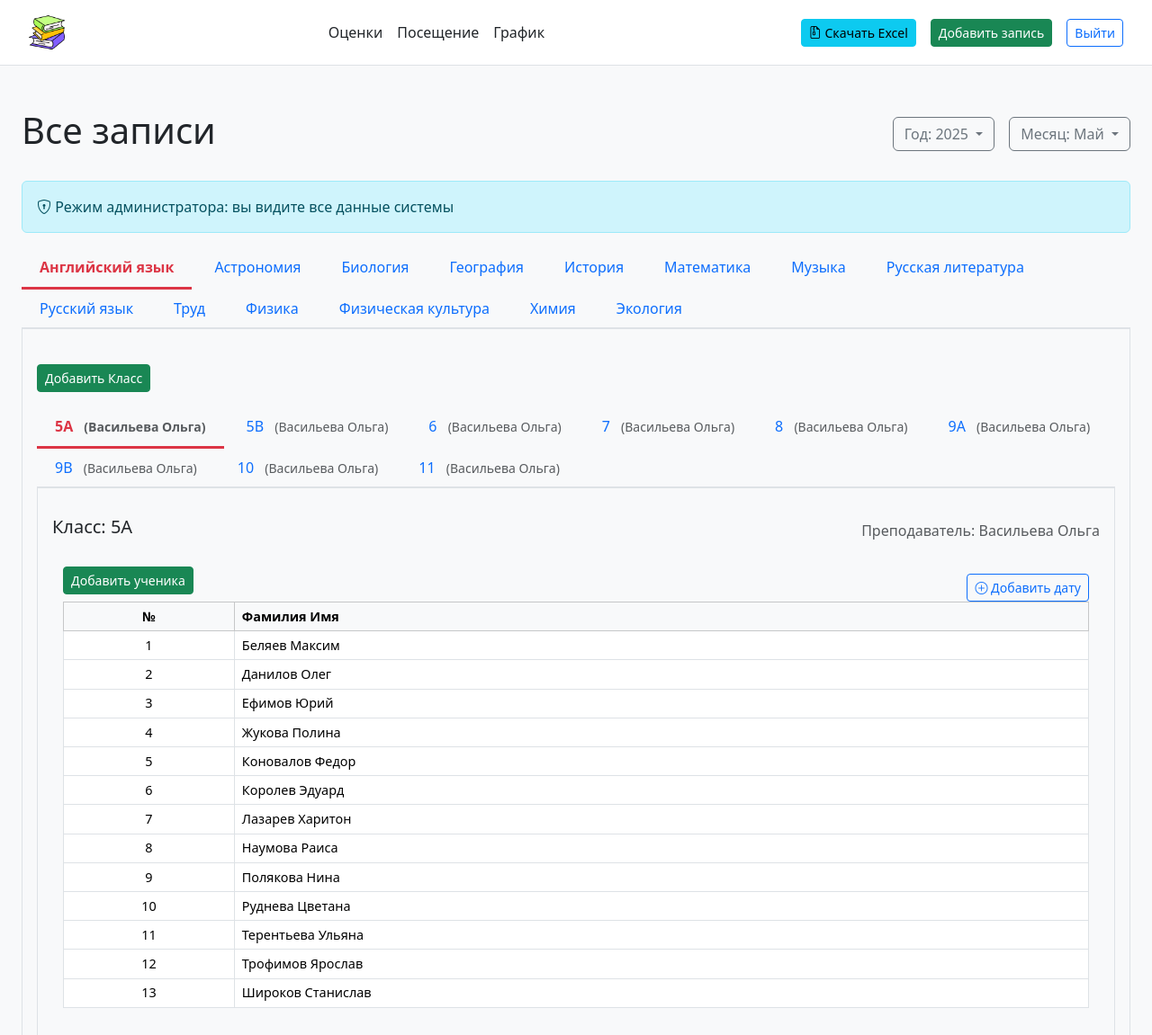
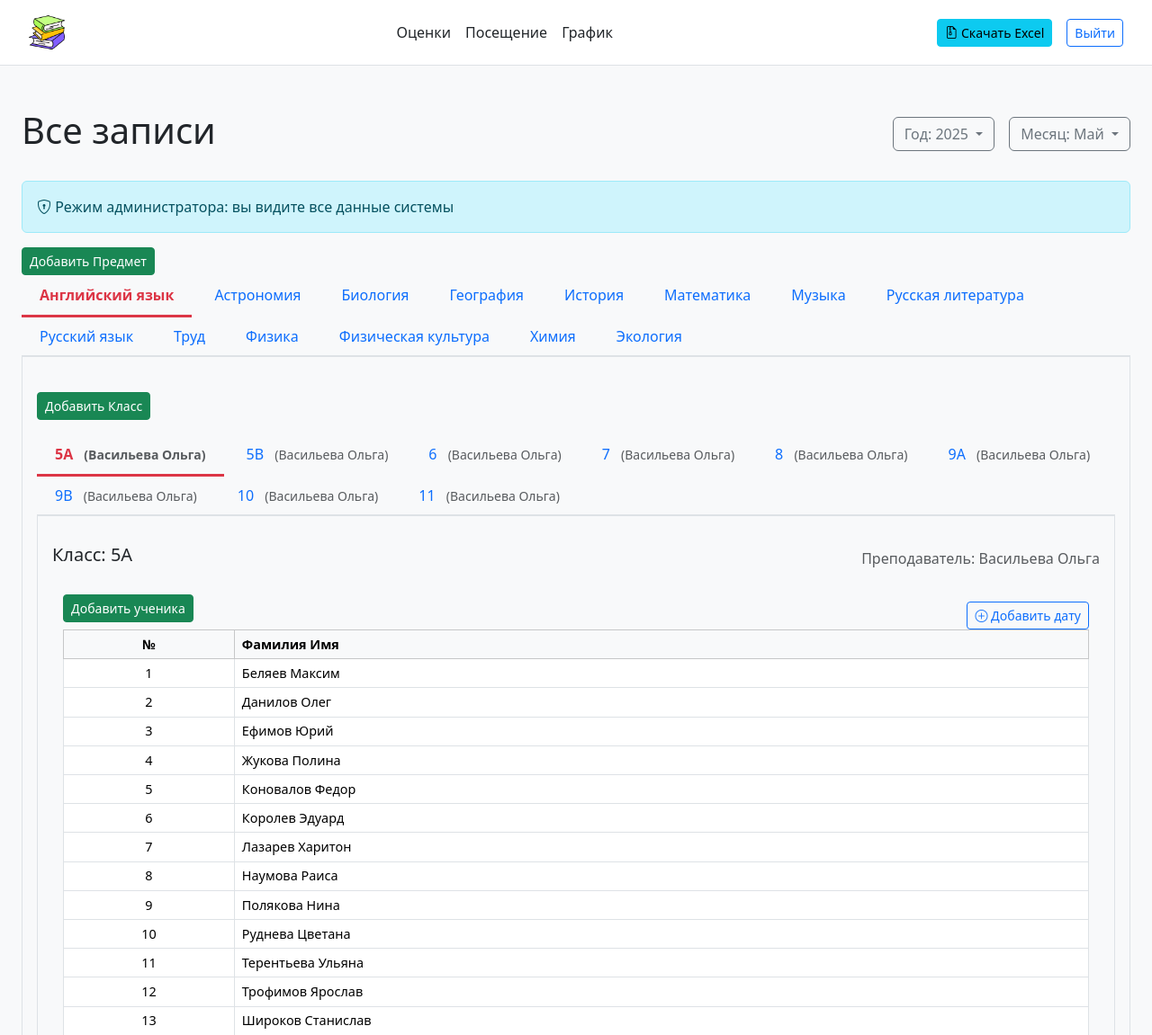
Before and after one commit to Zangetsu20/init, a Flask app: page /posts in a window 1280 px wide. Shown: the top 1151 px of the page at 90% size. Run offline with Flask 3, Linux system fonts and the light colour scheme; a user stored in the database is signed in; some libraries are stand-ins or nearby versions.

Commit message:
кнопки добавить предмет и класс, убрал кнопку с шапки

```diff
--- a/templates/base.html
+++ b/templates/base.html
@@ -60,13 +60,6 @@ function getCurrentSubjectId() {
 }
 </script>
 
-    <!-- Кнопка "Добавить запись" — отображается только если пользователь авторизован -->
-    {% if current_user.is_authenticated %}
-        <button type="button" class="btn btn-success btn-sm" data-bs-toggle="modal"
-                data-bs-target="#addRecordModal">
-            Добавить запись
-        </button>
-    {% endif %}
 
     <!-- Авторизация -->
     {% if current_user.is_authenticated %}
@@ -104,32 +97,7 @@ function getCurrentSubjectId() {
     </footer>
 </div>
 
-<!-- Модальное окно -->
-<div class="modal fade" id="addRecordModal" tabindex="-1" aria-labelledby="addRecordModalLabel" aria-hidden="true">
-    <div class="modal-dialog">
-        <div class="modal-content">
-            <div class="modal-header">
-                <h5 class="modal-title" id="addRecordModalLabel">Добавить запись</h5>
-                <button type="button" class="btn-close" data-bs-dismiss="modal" aria-label="Закрыть"></button>
-            </div>
-            <div class="modal-body">
-                <form method="post" class="needs-validation" novalidate>
-                    <div class="mb-3">
-                        <label for="firstname" class="form-label">Фамилия</label>
-                        <input type="text" name="firstname" class="form-control" id="firstname" required>
-                        <div class="invalid-feedback">Введите фамилию</div>
-                    </div>
-                    <div class="mb-3">
-                        <label for="lastname" class="form-label">Имя</label>
-                        <input type="text" name="lastname" class="form-control" id="lastname" required>
-                        <div class="invalid-feedback">Введите имя</div>
-                    </div>
-                    <button class="btn btn-success" type="submit">Сохранить</button>
-                </form>
-            </div>
-        </div>
-    </div>
-</div>
+
 
 <script src="https://cdn.jsdelivr.net/npm/bootstrap@5.3.3/dist/js/bootstrap.bundle.min.js"
         integrity="sha384-YvpcrYf0tY3lHB60NNkmXc5s9fDVZLESaAA55NDzOxhy9GkcIdslK1eN7N6jIeHz"
--- a/templates/posts.html
+++ b/templates/posts.html
@@ -44,6 +44,28 @@
                         <label for="firstname" class="form-label">Класс</label>
                         <input type="text" name="firstname" class="form-control" id="firstname" required>
                         <div class="invalid-feedback">Введите Класс</div>
+                    </div>
+                    <button class="btn btn-success" type="submit">Сохранить</button>
+                </form>
+            </div>
+        </div>
+    </div>
+</div>
+
+<!-- окно для добавления предмета -->
+<div class="modal fade" id="addRecordSubjectModal" tabindex="-1" aria-labelledby="addRecordSubjectModalLabel" aria-hidden="true">
+    <div class="modal-dialog">
+        <div class="modal-content">
+            <div class="modal-header">
+                <h5 class="modal-title" id="addRecordSubjectModalLabel">Добавить Предмет</h5>
+                <button type="button" class="btn-close" data-bs-dismiss="modal" aria-label="Закрыть"></button>
+            </div>
+            <div class="modal-body">
+                <form method="post" class="needs-validation" novalidate>
+                    <div class="mb-3">
+                        <label for="firstname" class="form-label">Предмет</label>
+                        <input type="text" name="firstname" class="form-control" id="firstname" required>
+                        <div class="invalid-feedback">Введите Предмет</div>
                     </div>
                     <button class="btn btn-success" type="submit">Сохранить</button>
                 </form>
@@ -108,6 +130,12 @@
     </div>
     {% else %}
     <!-- Основные вкладки (предметы) -->
+                    <div class="mt-2">
+                        <button type="button" class="btn btn-success btn-sm" data-bs-toggle="modal"
+                                data-bs-target="#addRecordSubjectModal">
+                            Добавить Предмет
+                        </button>
+                    </div>
     <ul class="nav nav-tabs" id="subjectTabs" role="tablist">
         {% for subject in subjects_data %}
         <li class="nav-item" role="presentation">
```
